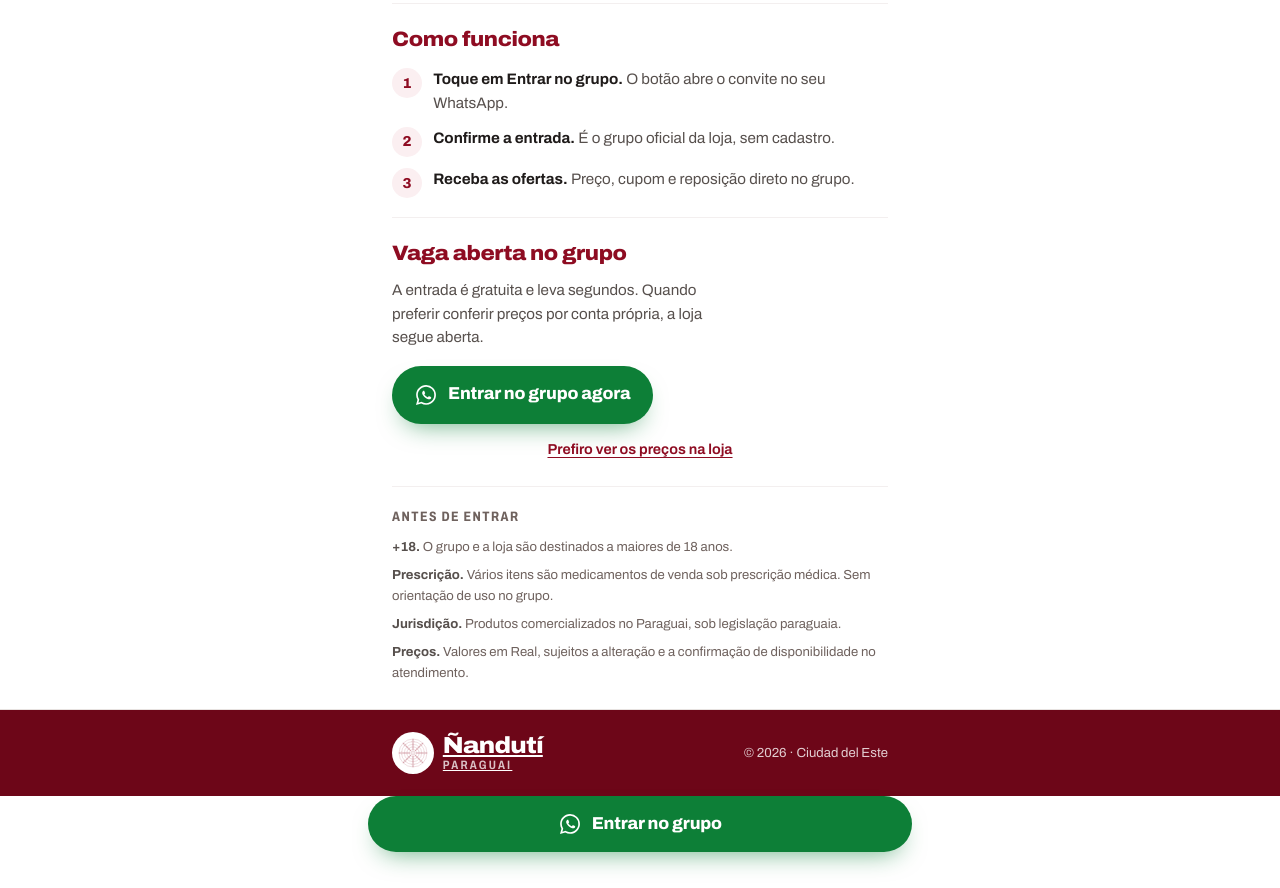
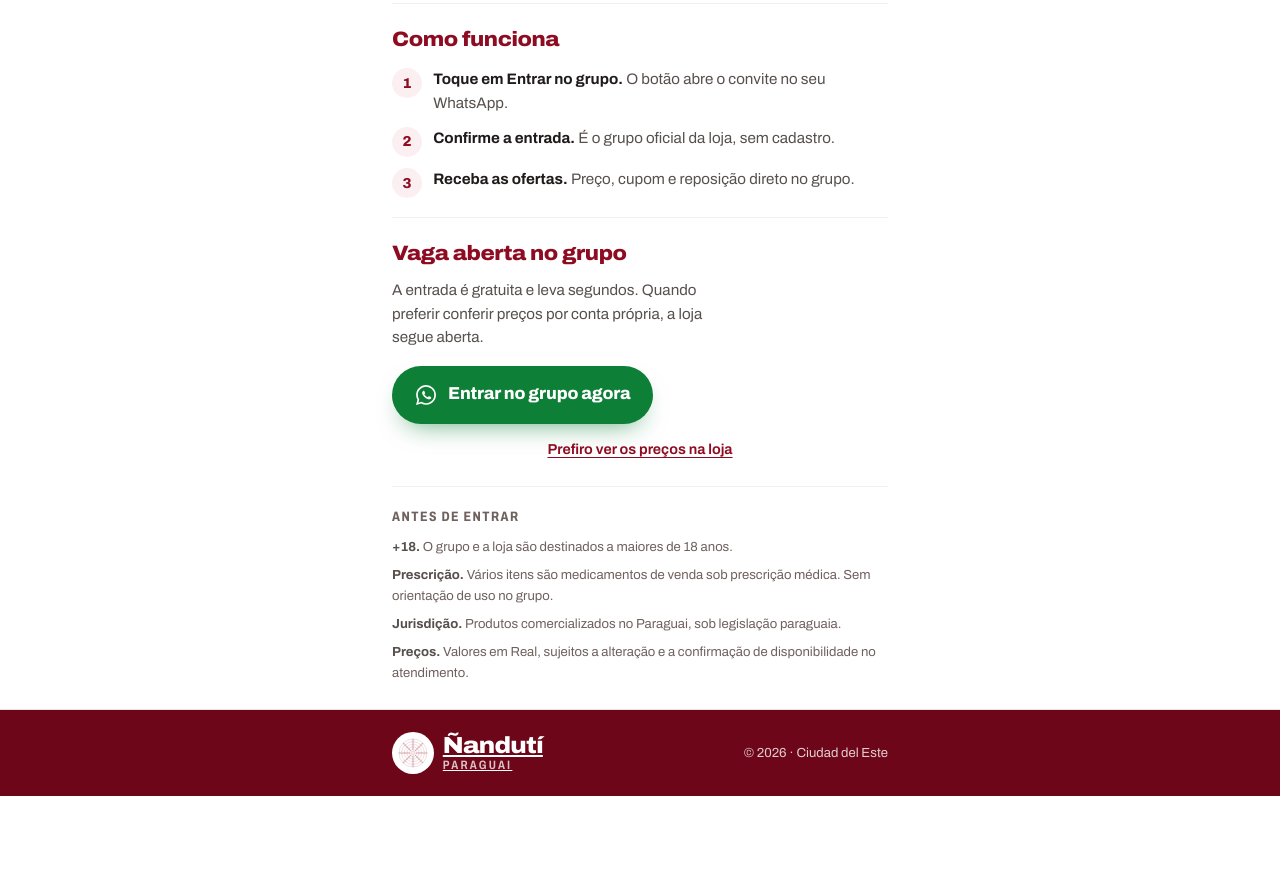
Before and after one commit to Shelby3344/nanduti, a plain HTML site: page site/grupo/index.html in a window 1280 px wide. Shown: the part 616-1504 px from the top of the page. After the commit the page ends 1412 px from the top, so only its background shows below. Drawn offline with Linux system fonts and the light colour scheme.

Commit message:
grupo: remove barra fixa inferior (botao duplicado no desktop)

```diff
--- a/site/grupo/index.html
+++ b/site/grupo/index.html
@@ -36,7 +36,7 @@
 }
 *,*::before,*::after{box-sizing:border-box}
 html{-webkit-text-size-adjust:100%;scroll-behavior:smooth}
-body{margin:0;background:var(--page);color:var(--ink);font-family:var(--f);font-size:16px;line-height:1.55;-webkit-font-smoothing:antialiased;padding-bottom:calc(76px + env(safe-area-inset-bottom))}
+body{margin:0;background:var(--page);color:var(--ink);font-family:var(--f);font-size:16px;line-height:1.55;-webkit-font-smoothing:antialiased}
 h1,h2{margin:0;text-wrap:balance}
 p{margin:0}ul{margin:0;padding:0;list-style:none}a{color:inherit}
 ::selection{background:var(--gold);color:var(--ink)}
@@ -101,17 +101,6 @@ p{margin:0}ul{margin:0;padding:0;list-style:none}a{color:inherit}
 .ft .brand__mark{background:#fff;color:var(--red)}
 .ft .brand__t i{color:rgba(255,255,255,.75)}
 .ft p{color:rgba(255,255,255,.8)}
-/* barra fixa: o CTA acompanha o polegar */
-.bar{position:fixed;z-index:40;left:0;right:0;bottom:0;background:rgba(255,255,255,.96);backdrop-filter:blur(8px);-webkit-backdrop-filter:blur(8px);border-top:1px solid var(--line);padding:.6rem var(--gut) calc(.6rem + env(safe-area-inset-bottom))}
-.bar__in{max-width:var(--max);margin-inline:auto}
-.bar .btn{width:100%;min-height:56px;position:relative}
-.bar .btn::before{content:'';position:absolute;inset:0;border-radius:inherit;border:2px solid var(--wa);animation:halo 3.4s var(--ease-io, ease-out) 3;pointer-events:none}
-@keyframes halo{0%{transform:scale(1);opacity:.5}70%,100%{transform:scale(1.25);opacity:0}}
-@media(min-width:640px){
-  body{padding-bottom:0}
-  .bar{position:static;border-top:0;background:none;padding:0 0 2.2rem;backdrop-filter:none;-webkit-backdrop-filter:none}
-  .bar .btn::before{display:none}
-}
 @media(prefers-reduced-motion:reduce){
   *,*::before,*::after{animation:none!important;transition:none!important}
   html{scroll-behavior:auto}
@@ -122,7 +111,7 @@ p{margin:0}ul{margin:0;padding:0;list-style:none}a{color:inherit}
 <!--
   IMPECCABLE DIRECTION CONTRACT — superfície nova em mundo estabelecido (transposição PontoCom).
   THESIS: Tráfego pago vira membro do grupo em um toque. Nenhuma navegação, nenhum catálogo, nenhum formulário entre o anúncio e o convite.
-  OWN-WORLD: Tokens da loja (cochonilha #8E0C22, verde WhatsApp #0D7F37, Archivo, medalhão Ñandutí). Coluna única de 34rem, CTA verde em pílula + barra fixa no mobile.
+  OWN-WORLD: Tokens da loja (cochonilha #8E0C22, verde WhatsApp #0D7F37, Archivo, medalhão Ñandutí). Coluna única de 34rem, CTA verde em pílula no hero e no fechamento.
   STORY: Ele toca no anúncio, lê a promessa do clube em segundos, toca em Entrar e cai no convite do WhatsApp.
   FIRST VIEWPORT: Faixa + marca da loja, título do clube, 3 ganhos, botão verde.
   FORM: Landing de conversão de uma ação — herdada do mundo, sem identidade nova.
@@ -224,11 +213,6 @@ p{margin:0}ul{margin:0;padding:0;list-style:none}a{color:inherit}
   </div>
 </footer>
 
-<div class="bar">
-  <div class="bar__in">
-    <a class="btn btn--wa" data-entrar href="/entrar/"><svg aria-hidden="true"><use href="#i-wa"/></svg><span>Entrar no grupo</span></a>
-  </div>
-</div>
 
 <script>
 /* UTM do anúncio atravessa para /entrar (o convite do WhatsApp não aceita
```
